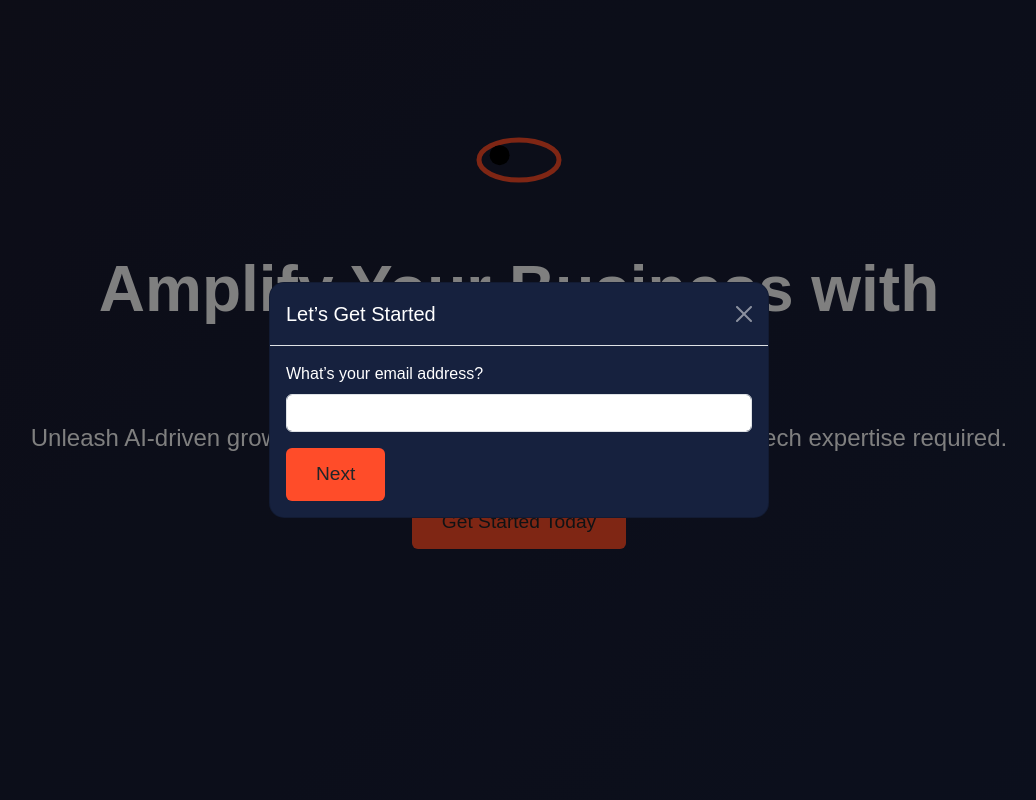
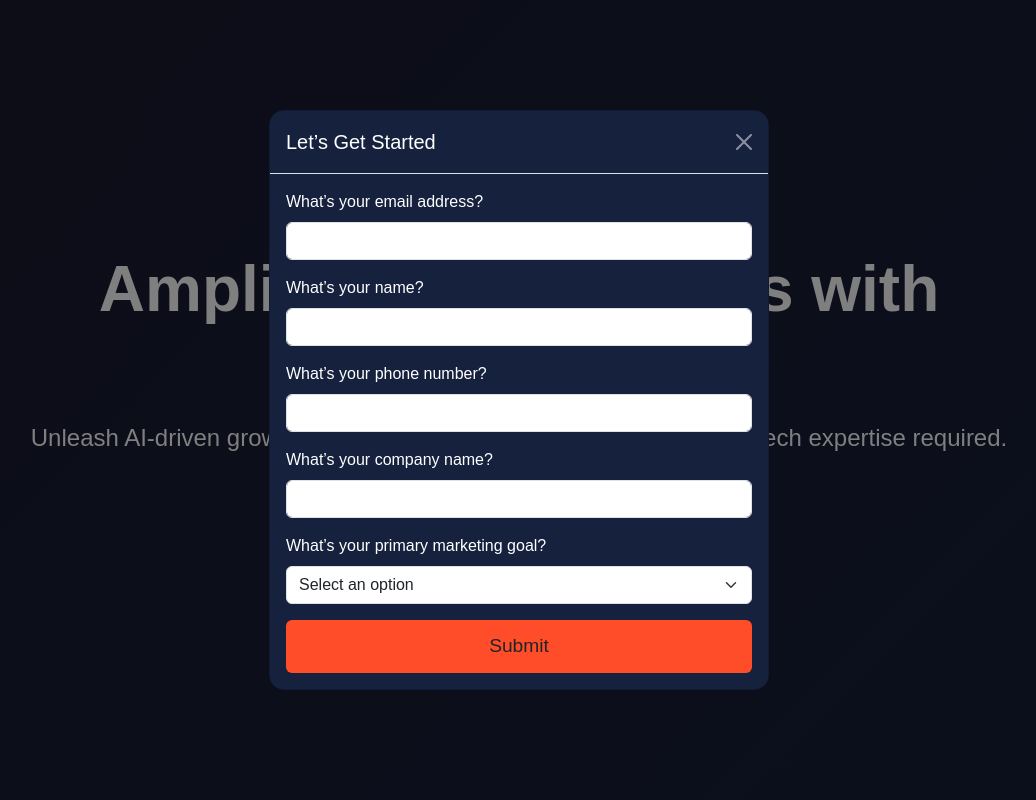
Before and after one commit to dibend/AIpipeline.net, a plain HTML site: page index.html in a window 1280 px wide. Both pictures are taken after a click on the button "Get Started Today". Shown: the top 800 px of the page, without its empty margins (121-1157 px from the left). Drawn offline with nearby package versions, Linux system fonts and the light colour scheme.

Commit message:
Update index.html

```diff
--- a/index.html
+++ b/index.html
@@ -3,6 +3,9 @@
 <head>
     <meta charset="UTF-8">
     <meta name="viewport" content="width=device-width, initial-scale=1.0">
+    <meta http-equiv="X-Content-Type-Options" content="nosniff">
+    <meta http-equiv="X-Frame-Options" content="DENY">
+    <meta http-equiv="X-XSS-Protection" content="1; mode=block">
     <title>AIpipeline.net - Amplify Your Business with AI</title>
     <link href="https://cdn.jsdelivr.net/npm/bootstrap@5.3.2/dist/css/bootstrap.min.css" rel="stylesheet">
     <style>
@@ -75,12 +78,6 @@
             border-radius: 15px;
             animation: fadeInUp 0.5s ease-out;
         }
-        .form-step {
-            display: none;
-        }
-        .form-step.active {
-            display: block;
-        }
         @keyframes fadeInUp {
             from { opacity: 0; transform: translateY(50px); }
             to { opacity: 1; transform: translateY(0); }
@@ -147,7 +144,7 @@
         </div>
     </section>
 
-    <!-- Modal with Questionnaire -->
+    <!-- Modal with Single Form -->
     <div class="modal fade" id="signupModal" tabindex="-1" aria-labelledby="signupModalLabel" aria-hidden="true">
         <div class="modal-dialog modal-dialog-centered">
             <div class="modal-content">
@@ -156,36 +153,34 @@
                     <button type="button" class="btn-close btn-close-white" data-bs-dismiss="modal" aria-label="Close"></button>
                 </div>
                 <div class="modal-body">
-                    <div class="form-step active" id="step-1">
+                    <form action="https://blastlabs.net/AIpipeline" method="POST" id="signupForm">
+                        <div class="mb-3">
                             <label for="email" class="form-label">What’s your email address?</label>
-                        <input type="email" class="form-control" id="email" required>
-                        <button class="btn btn-cta mt-3" onclick="submitStep('email', 'step-1', 'step-2')">Next</button>
+                            <input type="email" class="form-control" id="email" name="email" required>
                         </div>
-                    <div class="form-step" id="step-2">
+                        <div class="mb-3">
                             <label for="name" class="form-label">What’s your name?</label>
-                        <input type="text" class="form-control" id="name" required>
-                        <button class="btn btn-cta mt-3" onclick="submitStep('name', 'step-2', 'step-3')">Next</button>
+                            <input type="text" class="form-control" id="name" name="name" required>
                         </div>
-                    <div class="form-step" id="step-3">
+                        <div class="mb-3">
                             <label for="phone" class="form-label">What’s your phone number?</label>
-                        <input type="tel" class="form-control" id="phone" required>
-                        <button class="btn btn-cta mt-3" onclick="submitStep('phone', 'step-3', 'step-4')">Next</button>
+                            <input type="tel" class="form-control" id="phone" name="phone" required>
                         </div>
-                    <div class="form-step" id="step-4">
+                        <div class="mb-3">
                             <label for="company" class="form-label">What’s your company name?</label>
-                        <input type="text" class="form-control" id="company" required>
-                        <button class="btn btn-cta mt-3" onclick="submitStep('company', 'step-4', 'step-5')">Next</button>
+                            <input type="text" class="form-control" id="company" name="company" required>
                         </div>
-                    <div class="form-step" id="step-5">
+                        <div class="mb-3">
                             <label for="goal" class="form-label">What’s your primary marketing goal?</label>
-                        <select class="form-select" id="goal" required>
+                            <select class="form-select" id="goal" name="goal" required>
                                 <option value="">Select an option</option>
                                 <option value="brand-awareness">Brand Awareness</option>
                                 <option value="lead-generation">Lead Generation</option>
                                 <option value="sales-growth">Sales Growth</option>
                             </select>
-                        <button class="btn btn-cta mt-3" onclick="submitStep('goal', 'step-5', null)">Finish</button>
                         </div>
+                        <button type="submit" class="btn btn-cta w-100">Submit</button>
+                    </form>
                 </div>
             </div>
         </div>
@@ -196,7 +191,7 @@
         <p>© 2025 AIPipeline.net | Powered by AI, Built for Business</p>
     </footer>
 
-    <!-- Bootstrap JS and Scripts -->
+    <!-- Bootstrap JS and AI Eye Script -->
     <script src="https://cdn.jsdelivr.net/npm/bootstrap@5.3.2/dist/js/bootstrap.bundle.min.js"></script>
     <script>
         // AI Eye Tracking
@@ -223,39 +218,6 @@
             const pupilY = Math.sin(angle) * distance;
             pupil.style.transform = `translate(${pupilX}px, ${pupilY}px)`;
         });
-
-        // Form Submission Logic
-        function submitStep(fieldId, currentStepId, nextStepId) {
-            const input = document.getElementById(fieldId);
-            if (!input.value) {
-                input.classList.add('is-invalid');
-                return;
-            }
-            input.classList.remove('is-invalid');
-
-            const data = { [fieldId]: input.value };
-            fetch('https://blastlabs.net/AIpipeline', {
-                method: 'POST',
-                headers: { 'Content-Type': 'application/json' },
-                body: JSON.stringify(data)
-            })
-            .then(response => {
-                if (!response.ok) throw new Error('Network response was not ok');
-                console.log(`${fieldId} submitted: ${input.value}`);
-                if (nextStepId) {
-                    document.getElementById(currentStepId).classList.remove('active');
-                    document.getElementById(nextStepId).classList.add('active');
-                } else {
-                    document.getElementById('signupModal').querySelector('.modal-body').innerHTML =
-                        '<p class="text-center">Thank you! We’ll be in touch soon.</p>';
-                    setTimeout(() => bootstrap.Modal.getInstance(document.getElementById('signupModal')).hide(), 2000);
-                }
-            })
-            .catch(error => {
-                console.error('Error:', error);
-                alert('Something went wrong. Please try again.');
-            });
-        }
     </script>
 </body>
 </html>
```
Lines whose indentation alone changed are shown as unchanged.
